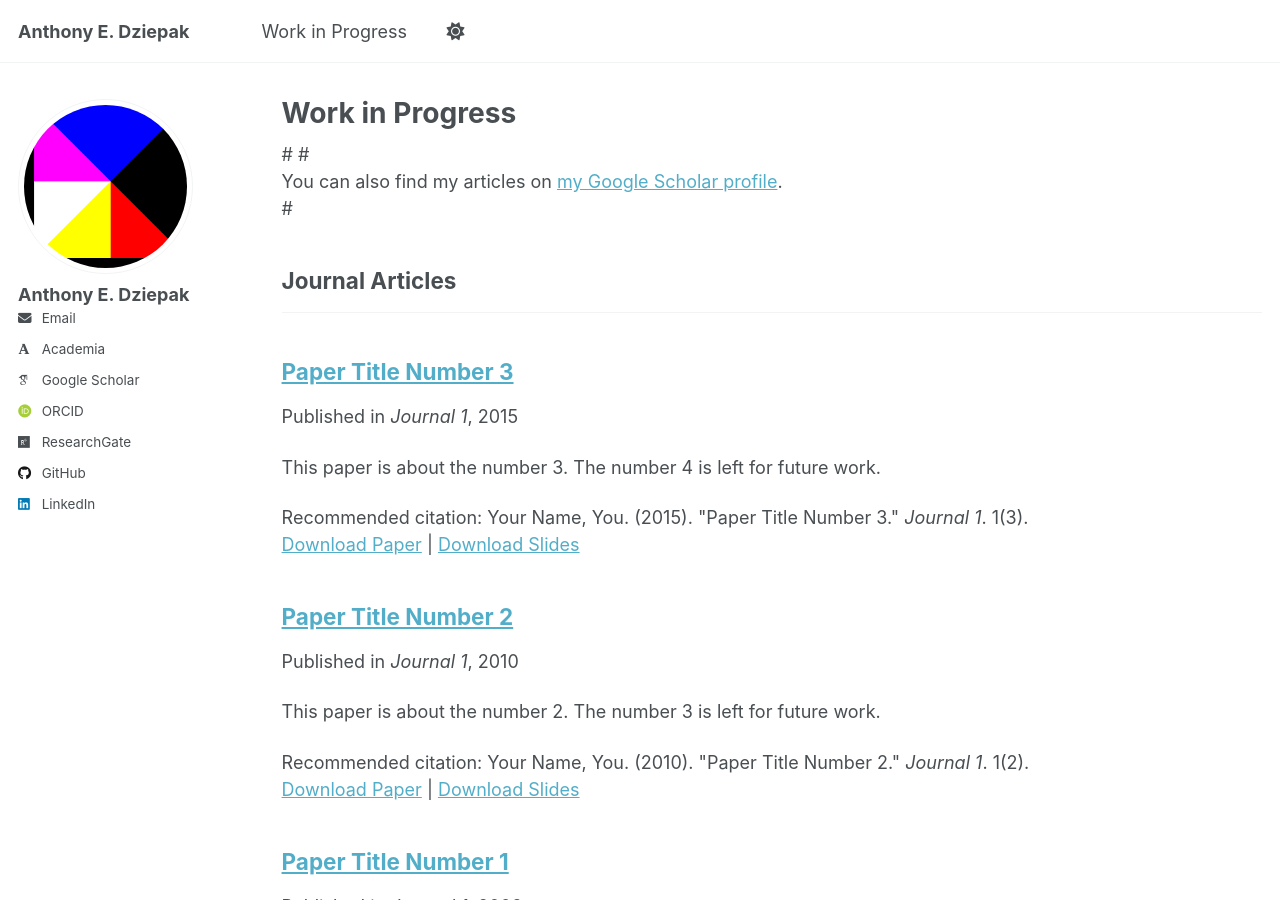
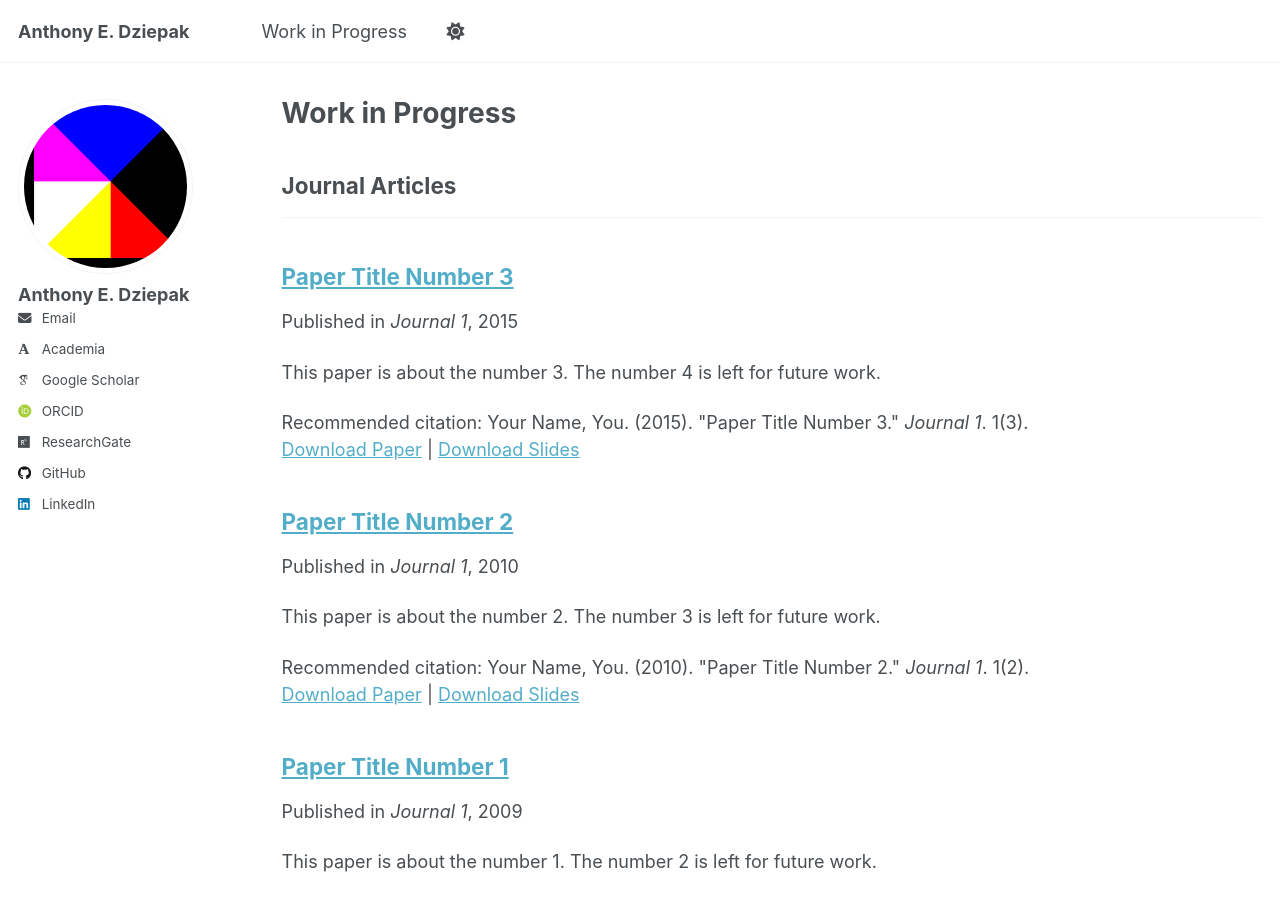
Before and after one commit to AEDziepak/AEDziepak.github.io, a Jekyll site: the page built from _pages/workinprogress.html, in a window 1280 px wide and 900 px high. Built offline with Jekyll 4.4.1, drawn with Linux system fonts in a browser that asks for light colours; some web fonts are replaced; a script that is not in the unit is left out.

Commit message:
Update workinprogress.html

```diff
--- a/_pages/workinprogress.html
+++ b/_pages/workinprogress.html
@@ -5,9 +5,6 @@
 author_profile: true
 ---
 
-# {% if site.author.googlescholar %}
-# <div class="wordwrap">You can also find my articles on <a href="{{site.author.googlescholar}}">my Google Scholar profile</a>.</div>
-# {% endif %}
 
 {% include base_path %}
 
```
